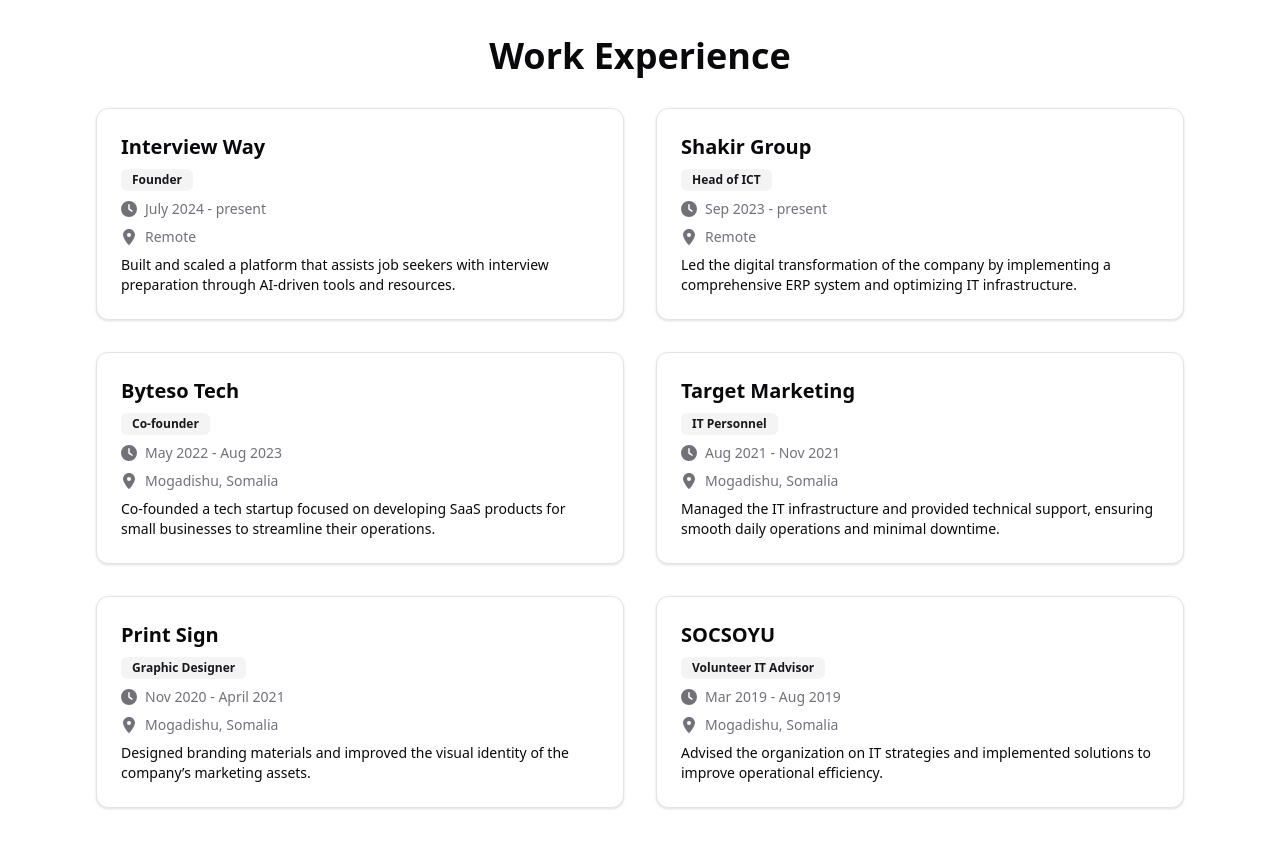
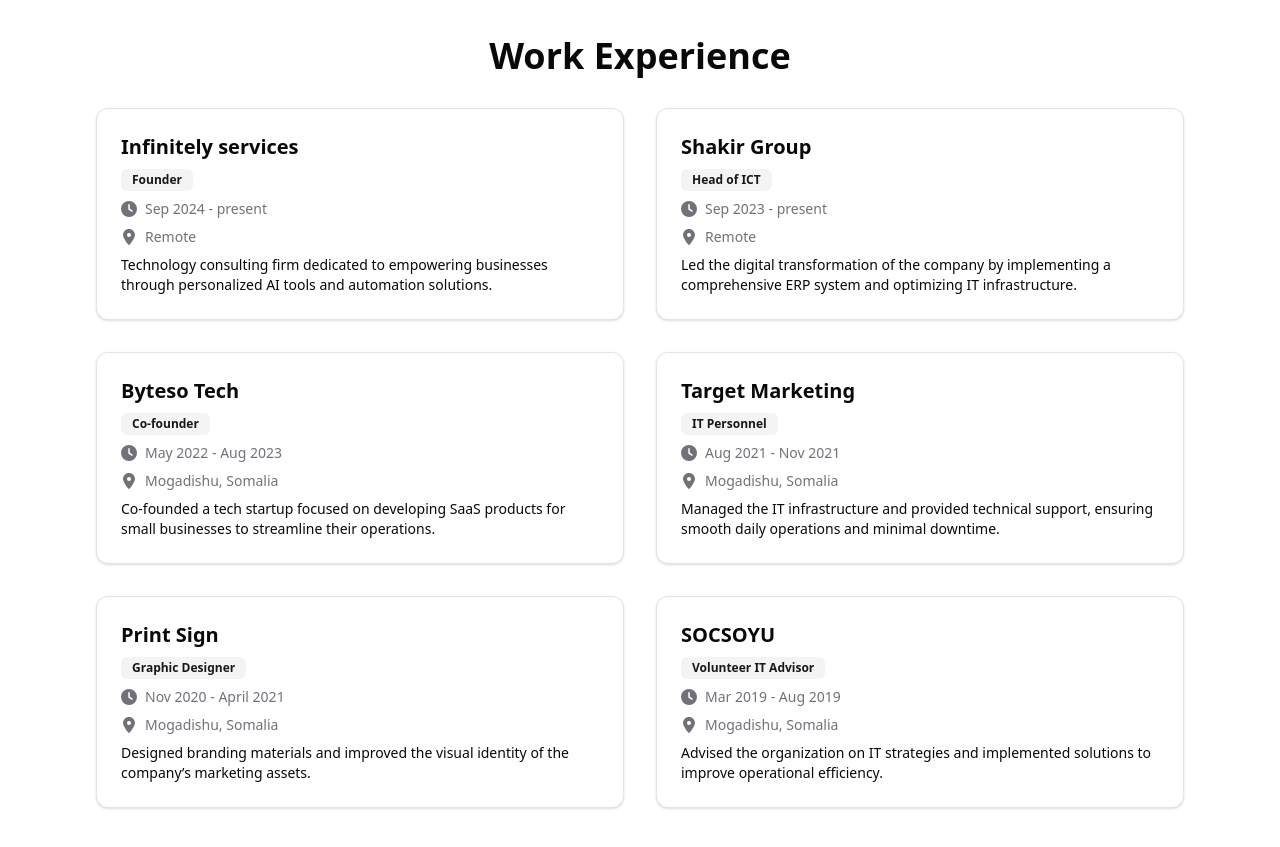
Before and after one commit to abmoallim/abmoallim, a Next.js app: page / in a window 1280 px wide. Shown: the part 1500-2347 px from the top of the page. Built offline with nearby package versions, Linux system fonts and the light colour scheme.

Commit message:
infinitely services

```diff
--- a/app/components/WorkExperience.js
+++ b/app/components/WorkExperience.js
@@ -8,11 +8,11 @@
 const WorkExperience = () => {
     const experiences = [
         {
-            company: 'Interview Way',
+            company: 'Infinitely services',
             role: 'Founder',
-            duration: 'July 2024 - present',
+            duration: 'Sep 2024 - present',
             location: 'Remote',
-            description: 'Built and scaled a platform that assists job seekers with interview preparation through AI-driven tools and resources.',
+            description: 'Technology consulting firm dedicated to empowering businesses through personalized AI tools and automation solutions.',
         },
         {
             company: 'Shakir Group',
```
